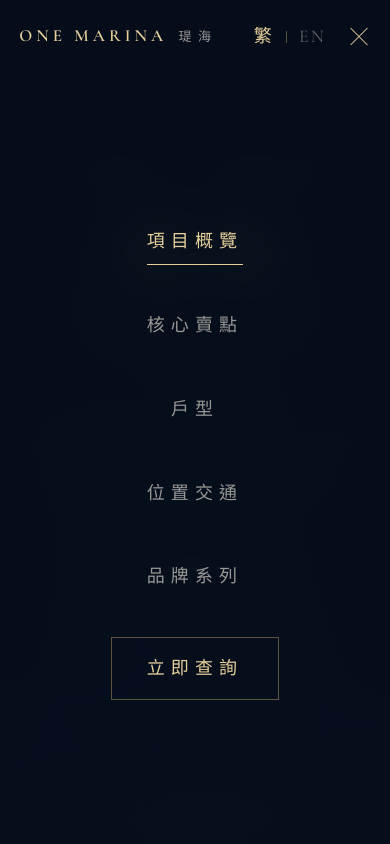
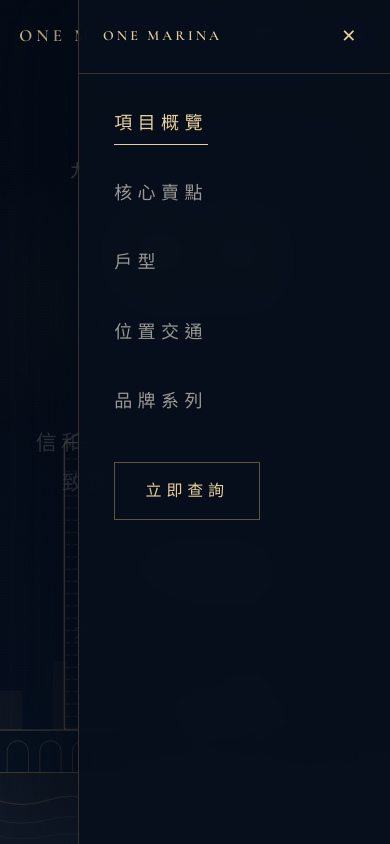
Before and after one commit to TheronYe/OneMarina, a plain HTML site: page index.html in a window 390 px wide. Both pictures are taken after a click on the button "Menu". Shown: the top 844 px of the page. Drawn offline with nearby package versions, Linux system fonts and the light colour scheme.

Commit message:
Add files via upload

```diff
--- a/assets/css/style.css
+++ b/assets/css/style.css
@@ -999,24 +999,65 @@ body.menu-open .burger span:nth-child(3){ transform:translateY(-6px) rotate(-45d
   .panel.active{ grid-template-columns:1fr }
   .plan-box{ max-width:520px }
 }
+/* 抽屉内部元素：桌面端隐藏 */
+.drawer-head,.nav-backdrop{ display:none }
+
 @media (max-width:1080px){
   .burger{ display:flex }
+
+  /* 页面遮罩：body 层级，点击任意处关闭抽屉 */
+  .nav-backdrop{
+    display:block;
+    position:fixed; top:0; right:0; bottom:0; left:0;
+    z-index:110; /* 低于 .nav(120)，不遮住抽屉本体 */
+    background:rgba(4,10,20,.62);
+    opacity:0; pointer-events:none;
+    transition:opacity .45s ease;
+  }
+  body.menu-open .nav-backdrop{ opacity:1; pointer-events:auto }
+
+  /*
+    右侧悬浮抽屉：position:absolute 锚定在顶部导航条内
+    （.nav 为 fixed 且横跨全宽，故 right:0 即屏幕右缘；
+     不用 fixed，避开 .nav.scrolled 的 backdrop-filter
+     会让 fixed 后代塌缩成导航条大小的浏览器 bug）
+  */
   .nav-links{
-    position:fixed; inset:0;
-    z-index:1; /* 低于 .brand/.nav-right(z:2)，菜单开启时汉堡键仍可点击关闭 */
+    position:absolute; top:0; right:0;
+    height:100vh; height:100dvh;
+    width:min(80vw,340px);
+    z-index:5;
     flex-direction:column;
-    justify-content:center;
-    gap:2.3rem;
-    padding-top:74px;
-    background:rgba(6,14,27,.97);
-    -webkit-backdrop-filter:blur(20px);
-    backdrop-filter:blur(20px);
-    transform:translateY(-102%);
-    transition:transform .55s var(--ease);
+    align-items:flex-start;
+    justify-content:flex-start;
+    gap:1.7rem;
+    padding:6.4rem 2.2rem 2.6rem;
+    background:rgba(7,15,28,.96);
+    -webkit-backdrop-filter:blur(24px);
+    backdrop-filter:blur(24px);
+    border-left:1px solid var(--line);
+    box-shadow:-32px 0 80px rgba(3,9,18,.6);
+    transform:translateX(112%);
+    transition:transform .5s var(--ease);
+    overflow-y:auto;
   }
-  .nav-links a{ font-size:18px; letter-spacing:.34em }
-  .nav-links .nav-cta{ padding:.85rem 2.2rem; font-size:18px }
   body.menu-open .nav-links{ transform:none }
+
+  .nav-links a{ font-size:19px; letter-spacing:.3em; padding:.25rem 0 }
+  .nav-links .nav-cta{ margin-top:.8rem; padding:.8rem 1.9rem; font-size:16px }
+
+  /* 抽屉顶部：字标 + 关闭键 */
+  .drawer-head{
+    display:flex;
+    position:absolute; top:0; left:0; right:0;
+    height:74px;
+    align-items:center; justify-content:space-between;
+    padding:0 1.5rem;
+    border-bottom:1px solid var(--line);
+  }
+  .drawer-head .brand-en{ font-size:14px; letter-spacing:.22em }
+  .drawer-close{ color:var(--gold-2); font-size:18px; padding:.4rem .6rem }
+
   body.menu-open{ overflow:hidden }
 }
 @media (max-width:860px){
--- a/assets/js/main.js
+++ b/assets/js/main.js
@@ -114,12 +114,16 @@
       a.addEventListener("click", closeMenu);
     });
   }
-  /* Esc 键与品牌标志点击时同样收起菜单 */
+  /* Esc 键、品牌标志、页面遮罩与抽屉关闭键均可收起菜单 */
   d.addEventListener("keydown", function (ev) {
     if (ev.key === "Escape") closeMenu();
   });
   var brand = d.querySelector(".brand");
   if (brand) brand.addEventListener("click", closeMenu);
+  var navBackdrop = d.getElementById("navBackdrop");
+  var drawerClose = d.getElementById("drawerClose");
+  if (navBackdrop) navBackdrop.addEventListener("click", closeMenu);
+  if (drawerClose) drawerClose.addEventListener("click", closeMenu);
 
   /* active section spy */
   var sections = [].slice.call(d.querySelectorAll("main section[id]"));
--- a/index.html
+++ b/index.html
@@ -49,6 +49,10 @@
     <span class="brand-tc">瑅海</span>
   </a>
   <nav class="nav-links" id="navLinks">
+    <div class="drawer-head">
+      <span class="brand-en">ONE MARINA</span>
+      <button class="drawer-close" id="drawerClose" aria-label="關閉選單">✕</button>
+    </div>
     <a href="#overview" data-en="OVERVIEW">項目概覽</a>
     <a href="#highlights" data-en="HIGHLIGHTS">核心賣點</a>
     <a href="#residences" data-en="RESIDENCES">戶型</a>
@@ -67,6 +71,9 @@
     </button>
   </div>
 </header>
+
+<!-- 手机端右侧抽屉的页面遮罩（点击关闭菜单） -->
+<div class="nav-backdrop" id="navBackdrop" aria-hidden="true"></div>
 
 <main>
 <!-- ═══════════════ HERO ═══════════════ -->
```
